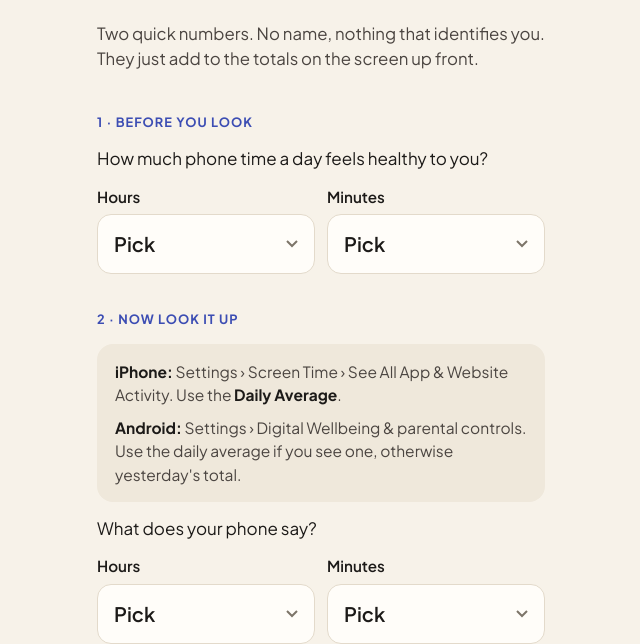
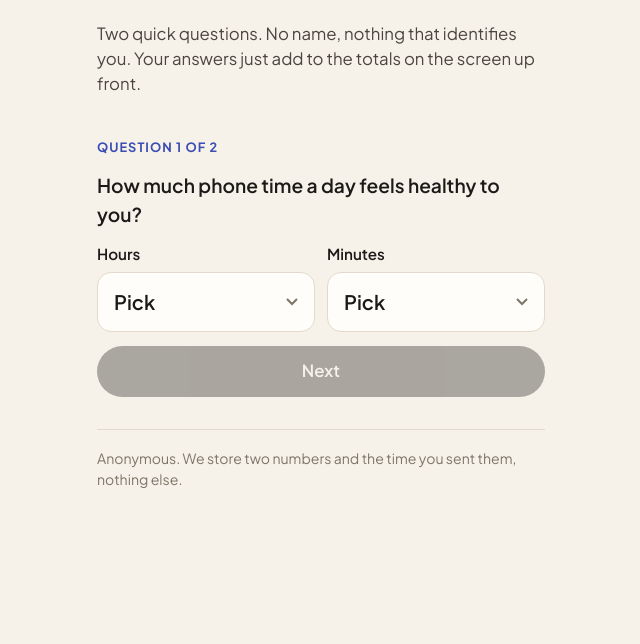
Before and after one commit to hrweaver/threestrand-site, a plain HTML site: page screentime/index.html in a window 1280 px wide. Shown: the part 183-827 px from the top of the page, without its empty margins (319-959 px from the left). After the commit the page ends 800 px from the top, so only its background shows below. Drawn offline with Linux system fonts and the light colour scheme.

Commit message:
Screen time poll: one question per screen, no going back
Co-Authored-By: Claude Opus 5.5 <noreply@anthropic.com>

```diff
--- a/screentime/index.html
+++ b/screentime/index.html
@@ -59,23 +59,28 @@
 <main>
   <img class="wordmark" src="/assets/brand/threestrand-lockup-horizontal-light.svg" alt="Threestrand">
 
-  <form id="form" class="step" novalidate>
+  <form id="form" novalidate>
+   <div id="step1" class="step">
     <h1>How much do we really use our phones?</h1>
-    <p class="lead">Two quick numbers. No name, nothing that identifies you. They just add to the totals on the screen up front.</p>
+    <p class="lead">Two quick questions. No name, nothing that identifies you. Your answers just add to the totals on the screen up front.</p>
 
-    <p class="eyebrow">1 · Before you look</p>
-    <p style="margin:0">How much phone time a day feels healthy to you?</p>
+    <p class="eyebrow">Question 1 of 2</p>
+    <p style="margin:0;font-size:1.2rem;font-weight:600">How much phone time a day feels healthy to you?</p>
     <div class="row">
       <label>Hours<select id="gH" required></select></label>
       <label>Minutes<select id="gM" required></select></label>
     </div>
+    <button id="next" class="btn" type="button" disabled>Next</button>
+   </div>
 
-    <p class="eyebrow" style="margin-top:22px">2 · Now look it up</p>
+   <div id="step2" class="step" hidden>
+    <p class="eyebrow">Question 2 of 2</p>
+    <h1>Now look it up.</h1>
     <div class="how">
       <p><b>iPhone:</b> Settings › Screen Time › See All App &amp; Website Activity. Use the <b>Daily Average</b>.</p>
       <p><b>Android:</b> Settings › Digital Wellbeing &amp; parental controls. Use the daily average if you see one, otherwise yesterday's total.</p>
     </div>
-    <p style="margin:0">What does your phone say?</p>
+    <p style="margin:0;font-size:1.2rem;font-weight:600">What does your phone say?</p>
     <div class="row">
       <label>Hours<select id="aH" required></select></label>
       <label>Minutes<select id="aM" required></select></label>
@@ -84,6 +89,7 @@
     <p id="warn" class="warn" hidden></p>
     <p id="err" class="err" hidden></p>
     <button id="send" class="btn" type="submit" disabled>Add my numbers</button>
+   </div>
   </form>
 
   <section id="done" class="step" hidden>
@@ -124,7 +130,10 @@
   }
   const hours = [...Array(MAX_H + 1).keys()];
   const mins = [...Array(12).keys()].map(i => i * 5);
-  for (const id of ["gH", "aH"]) fill(document.getElementById(id), hours, h => h + (h === 1 ? " hour" : " hours"));
+  const hourLabel = h => h + (h === 1 ? " hour" : " hours");
+  // Healthy tops out at 15h 55m so it can never trip the 16 hour cap after Next.
+  fill(document.getElementById("gH"), hours.slice(0, MAX_H), hourLabel);
+  fill(document.getElementById("aH"), hours, hourLabel);
   for (const id of ["gM", "aM"]) fill(document.getElementById(id), mins, m => m + " min");
 
   const $ = id => document.getElementById(id);
@@ -147,7 +156,13 @@
     send.disabled = g === null || a === null || (!!msg && !(big && !confirmed));
     return { g, a, big };
   }
-  form.addEventListener("change", () => { confirmed = false; check(); });
+  form.addEventListener("change", () => { confirmed = false; check(); $("next").disabled = val("gH", "gM") === null; });
+  // One question per screen, and no going back, so the first answer stands on its own.
+  $("next").addEventListener("click", () => {
+    if (val("gH", "gM") === null) return;
+    $("step1").hidden = true; $("step2").hidden = false;
+    window.scrollTo(0, 0);
+  });
 
   form.addEventListener("submit", async e => {
     e.preventDefault();
```
